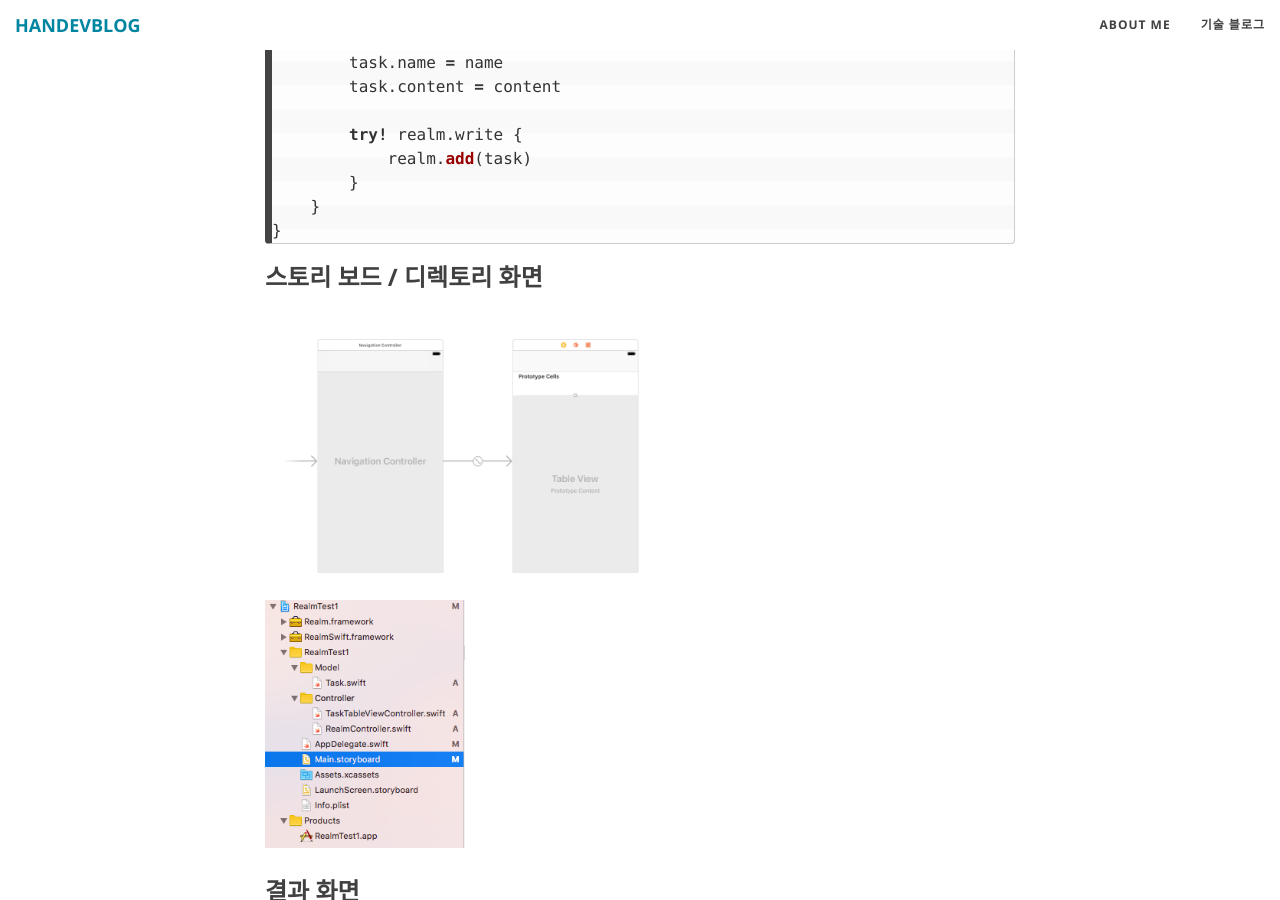
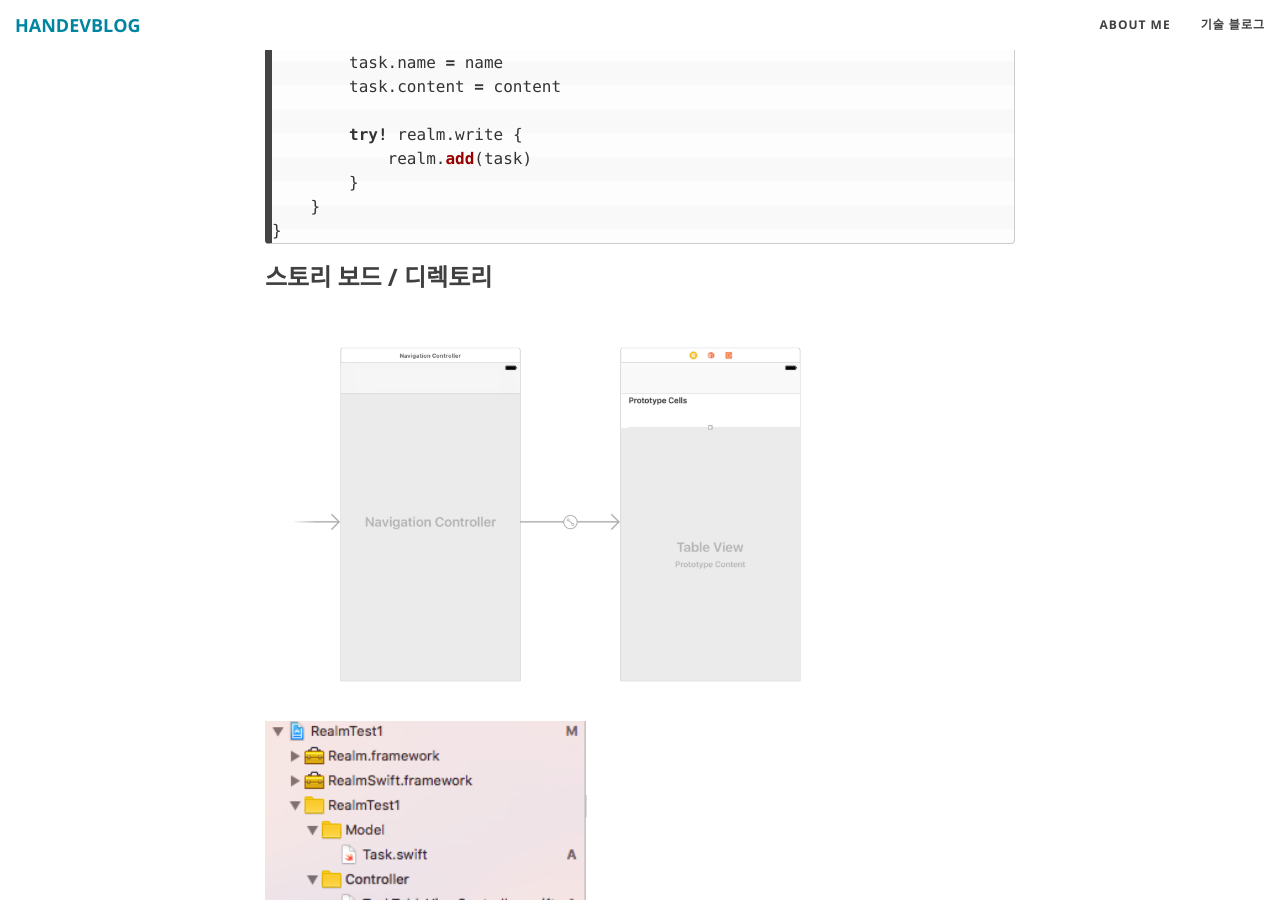
Before and after one commit to hanjungv/hanjungv.github.io, a Jekyll site: the page built from _posts/2017-02/08/2017-02-08-3_Swift_RealmTodo2.markdown, in a window 1280 px wide and 900 px high, scrolled down 2070 px. Built offline with Jekyll 4.4.1, drawn with Linux system fonts in a browser that asks for light colours; nearby versions of some CDN libraries; comment, search, counter and statistics services are not loaded.

Commit message:
post update

````diff
--- a/_posts/2017-02/08/2017-02-08-3_Swift_RealmTodo2.markdown
+++ b/_posts/2017-02/08/2017-02-08-3_Swift_RealmTodo2.markdown
@@ -99,9 +99,9 @@ class RealmController: NSObject{
 }
 ```
 
-### 스토리 보드 / 디렉토리 화면
-<img src = '/post_img/201702/08/storyboard.png' width='400'/><br/>
-<img src = '/post_img/201702/08/dir.png' width='200'/><br/>
+### 스토리 보드 / 디렉토리
+<img src = '/post_img/201702/08/storyboard.png' height ='400'/>
+<img src = '/post_img/201702/08/dir.png' height ='400'/><br/>
 
 ### 결과 화면
 <img src = '/post_img/201702/08/11.png' width='400'/><br/>
````
